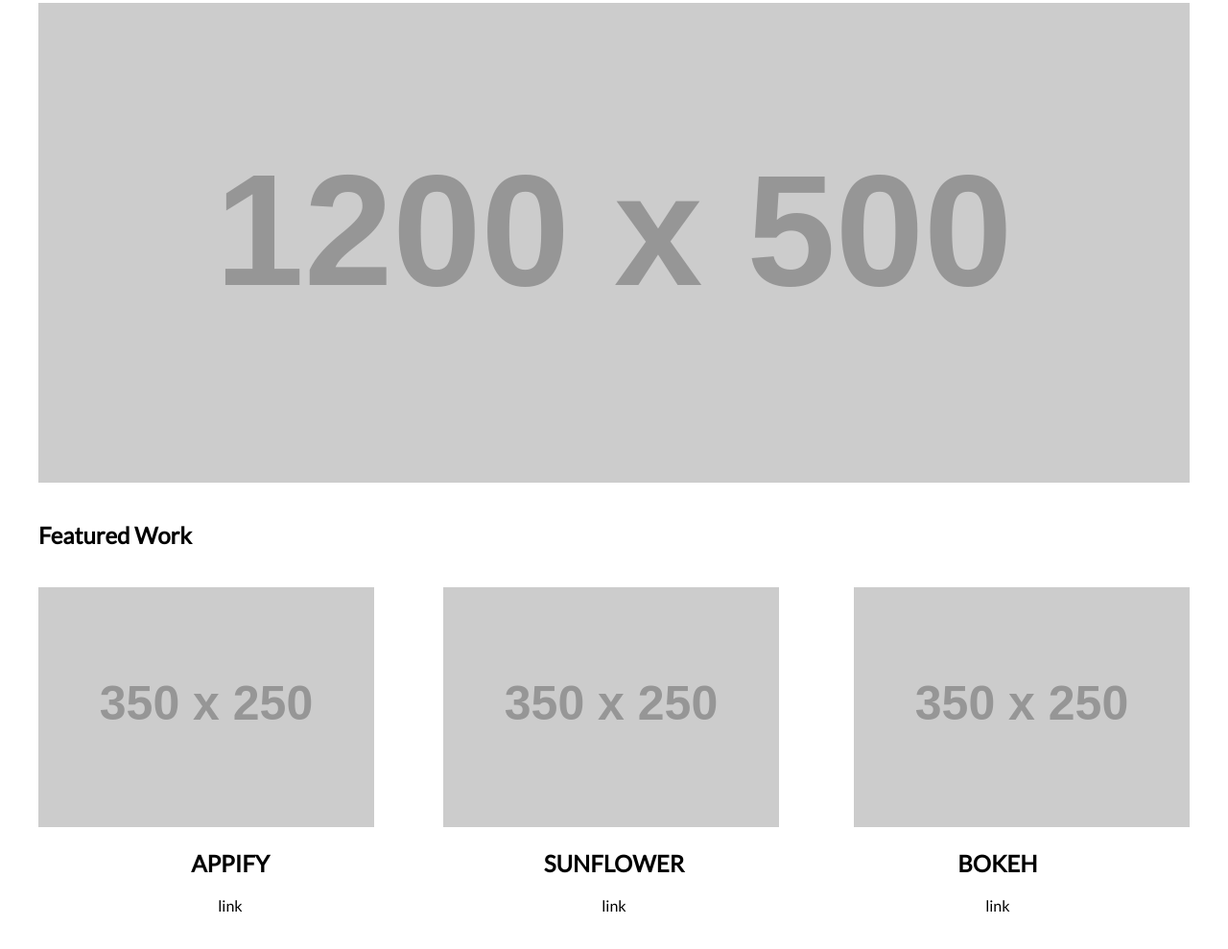
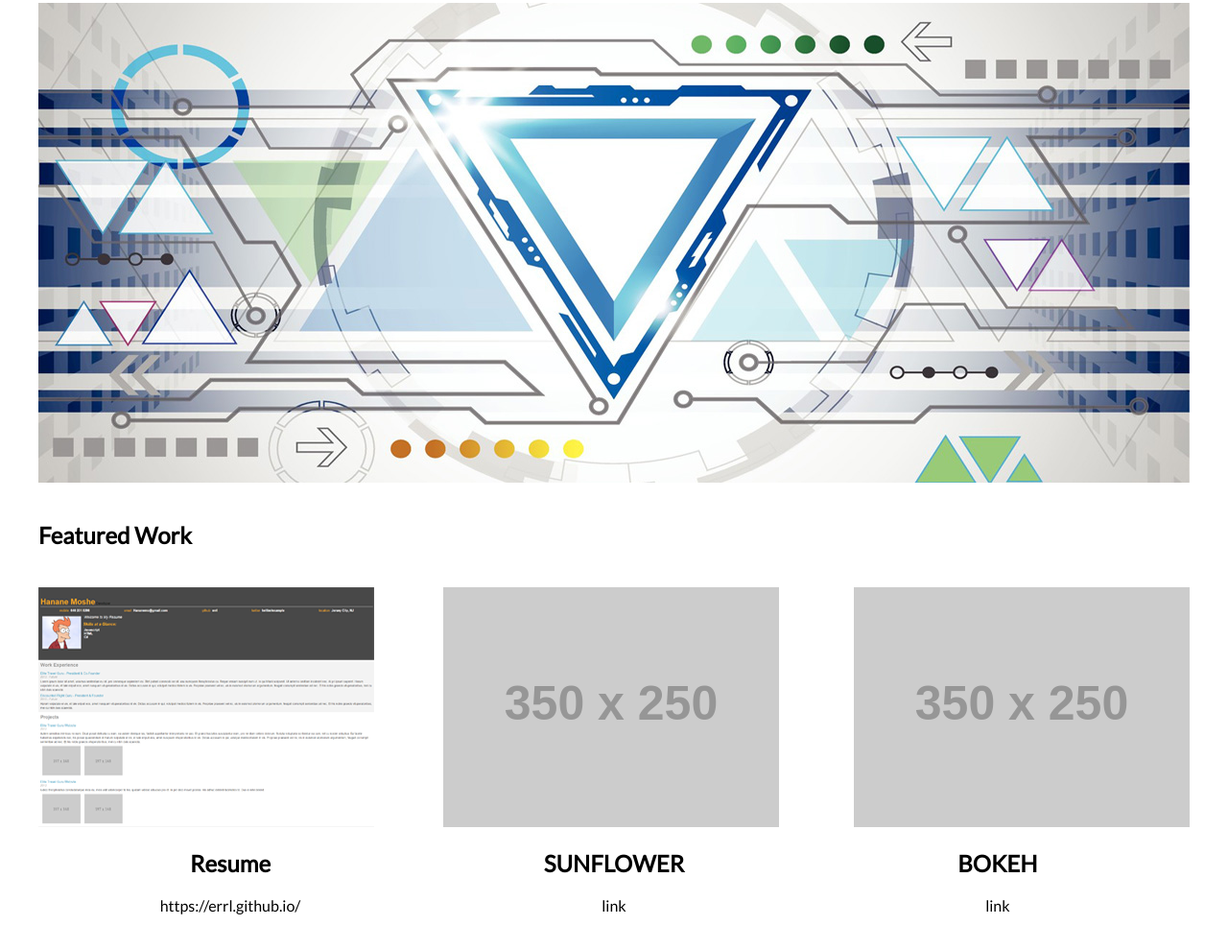
Before and after one commit to Errl/MyPortfolio, a plain HTML site: page index.html in a window 1280 px wide. Shown: the part 183-1172 px from the top of the page at 96% size. Drawn offline with Linux system fonts and the light colour scheme; placeholder pictures from the web are drawn by us.

Commit message:
added some screenshots

```diff
--- a/index.html
+++ b/index.html
@@ -20,7 +20,7 @@
             </div>
         </div>
         <div class="row">
-            <img src="http://placehold.it/1200x500">
+            <img src="images/portfolio.jpg">
         </div>
         <div class="row">
             <h2>Featured Work</h2>
@@ -28,9 +28,9 @@
         <div class="row">
 
             <div class="col-4">
-                <img src="http://placehold.it/350x250">
-                <h2 class="caption">APPIFY</h2>
-                <p class="link">link</p>
+                <img src="images/resume.png">
+                <h2 class="caption">Resume</h2>
+                <p class="link">https://errl.github.io/</p>
             </div>
             <div class="col-4">
                 <span style="padding-left:22px"><img src="http://placehold.it/350x250"></span>
```
Also changed, not shown: images/Resume.png (added), images/portfolio.jpg (added), 1 other file.
